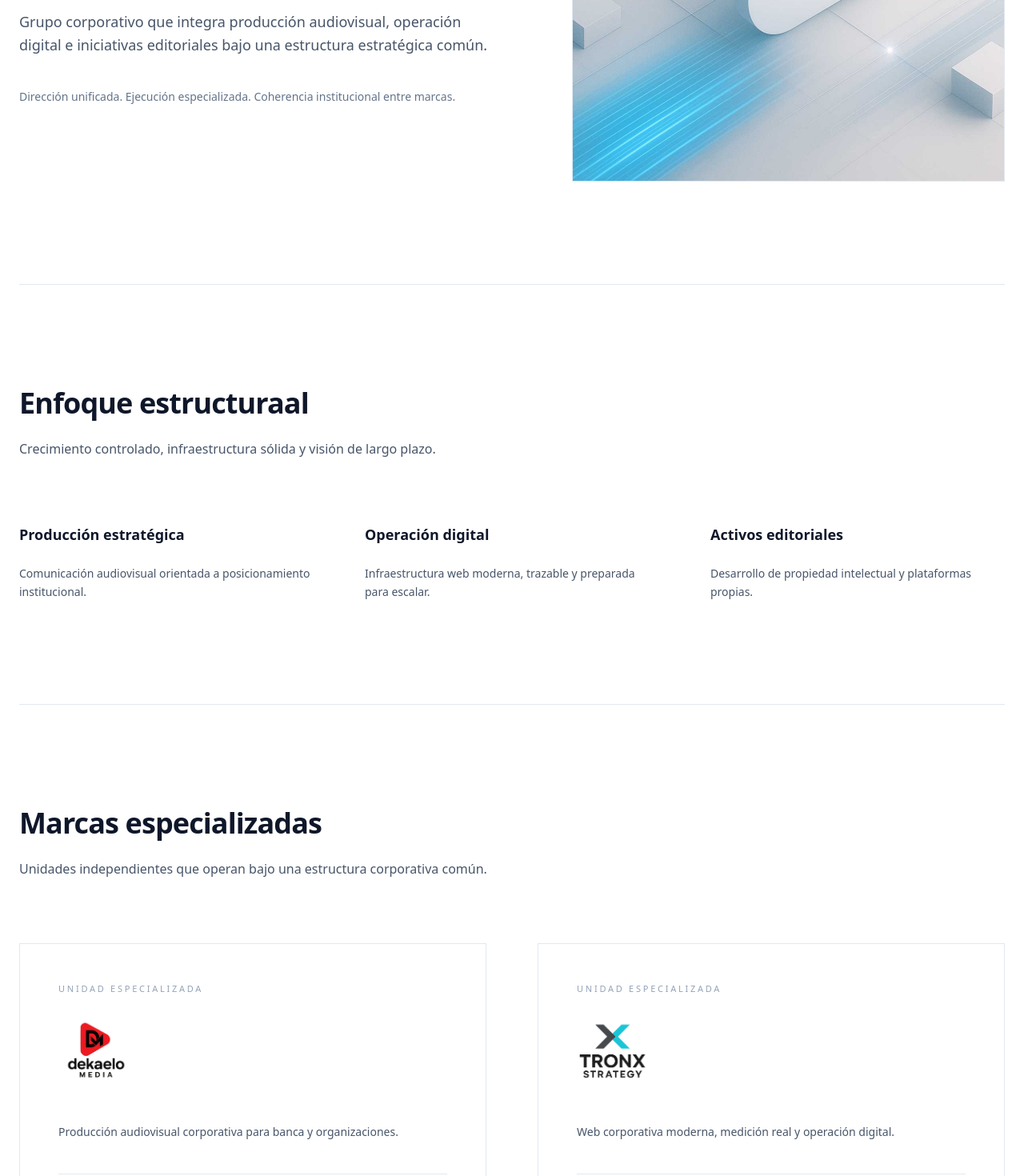
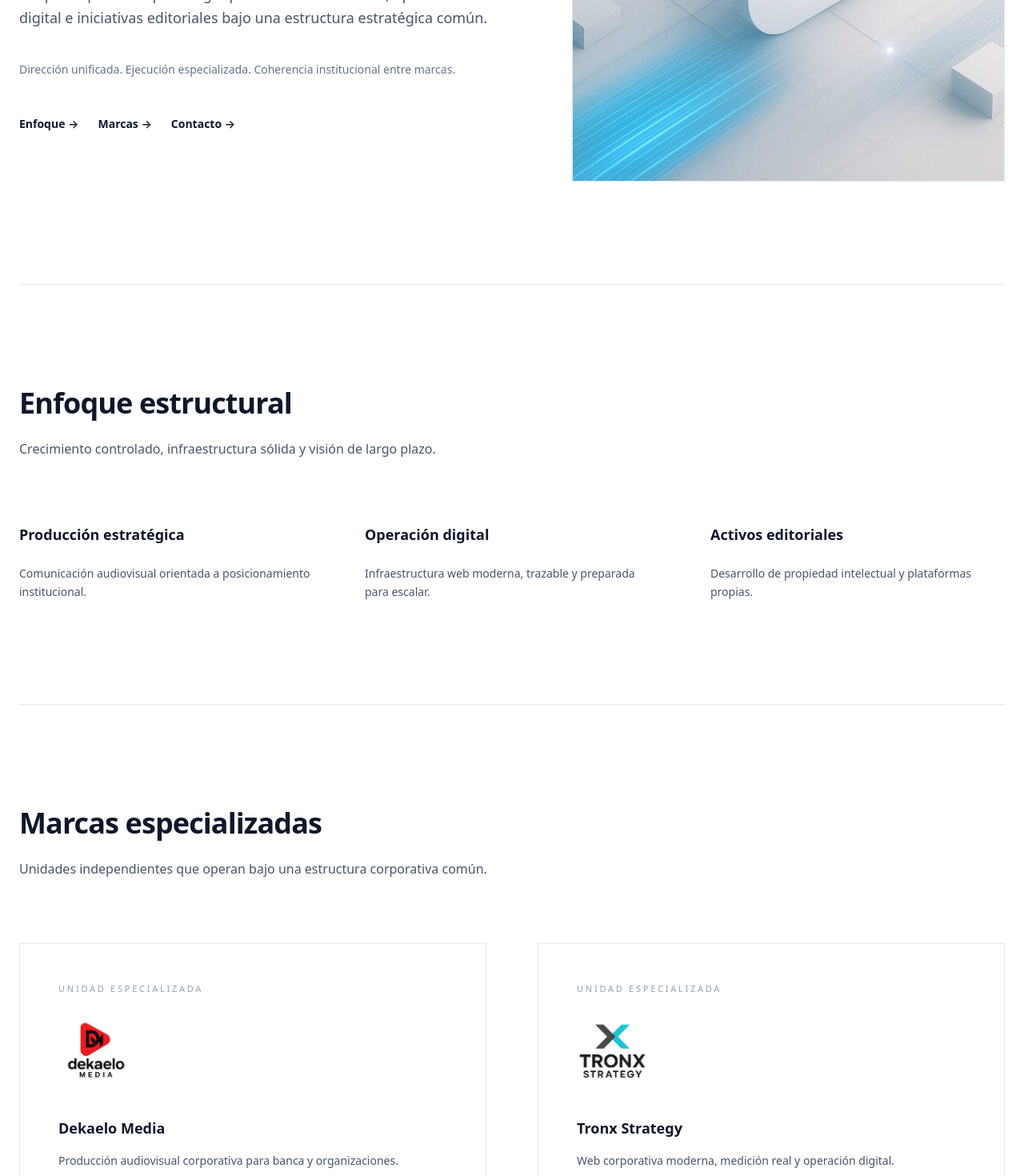
Before and after one commit to TronxGroup/tronxgroup, a Next.js app: page / in a window 1280 px wide. Shown: the part 480-1950 px from the top of the page at 80% size. Built offline with nearby package versions, Linux system fonts and the light colour scheme.

Commit message:
Update page.tsx

```diff
--- a/app/page.tsx
+++ b/app/page.tsx
@@ -76,6 +76,7 @@ function SocialIcons({ socials }: { socials?: Social[] }) {
           rel="noopener noreferrer"
           aria-label={s.label}
           className="hover:text-slate-900 transition"
+          title={s.label}
         >
           {s.icon}
         </a>
@@ -91,41 +92,47 @@ function Divider() {
 /* ================= BRAND BLOCK ================= */
 
 function BrandBlock({
+  title,
   description,
   url,
   socials,
   logo,
 }: {
+  title: string;
   description: string;
   url: string;
   socials: Social[];
   logo: string;
 }) {
   return (
-    <div className="border border-slate-200 p-12 bg-white">
-
+    <article className="border border-slate-200 p-12 bg-white">
       <p className="text-[11px] uppercase tracking-[0.25em] text-slate-400 mb-6">
         Unidad especializada
       </p>
 
-      <div className="relative h-24 w-full max-w-sm mb-10">
+      {/* Logo */}
+      <div className="relative h-24 w-full max-w-sm mb-8">
         <Image
           src={logo}
-          alt="Brand logo"
+          alt={`${title} logo`}
           fill
           className="object-contain object-left"
         />
       </div>
 
-      <p className="text-sm text-slate-600 leading-relaxed max-w-md">
+      {/* Texto */}
+      <h3 className="text-lg font-semibold text-slate-900">{title}</h3>
+
+      <p className="mt-4 text-sm text-slate-600 leading-relaxed max-w-md">
         {description}
       </p>
 
+      {/* Footer */}
       <div className="mt-10 flex items-center justify-between border-t border-slate-200 pt-6">
         <SmartLink href={url}>Visitar sitio →</SmartLink>
         <SocialIcons socials={socials} />
       </div>
-    </div>
+    </article>
   );
 }
 
@@ -150,15 +157,44 @@ export default function Home() {
             </h1>
 
             <p className="max-w-2xl text-lg text-slate-600 leading-relaxed">
-              Grupo corporativo que integra producción audiovisual,
-              operación digital e iniciativas editoriales bajo
-              una estructura estratégica común.
+              Grupo corporativo que integra producción audiovisual, operación
+              digital e iniciativas editoriales bajo una estructura estratégica común.
             </p>
 
             <p className="max-w-xl text-sm text-slate-500">
-              Dirección unificada. Ejecución especializada.
-              Coherencia institucional entre marcas.
+              Dirección unificada. Ejecución especializada. Coherencia institucional
+              entre marcas.
             </p>
+
+            {/* Links internos (anchors) */}
+            <nav className="pt-2">
+              <ul className="flex flex-wrap gap-x-6 gap-y-3 text-sm">
+                <li>
+                  <a
+                    href="#enfoque"
+                    className="font-semibold text-slate-900 hover:text-slate-600 transition"
+                  >
+                    Enfoque →
+                  </a>
+                </li>
+                <li>
+                  <a
+                    href="#marcas"
+                    className="font-semibold text-slate-900 hover:text-slate-600 transition"
+                  >
+                    Marcas →
+                  </a>
+                </li>
+                <li>
+                  <a
+                    href="#contacto"
+                    className="font-semibold text-slate-900 hover:text-slate-600 transition"
+                  >
+                    Contacto →
+                  </a>
+                </li>
+              </ul>
+            </nav>
           </div>
 
           <div className="relative overflow-hidden border border-slate-200">
@@ -177,14 +213,13 @@ export default function Home() {
         <Divider />
 
         {/* ENFOQUE ESTRUCTURAL */}
-        <section className="space-y-20">
+        <section id="enfoque" className="scroll-mt-32 space-y-20">
           <SectionHeader
-            title="Enfoque estructuraal"
+            title="Enfoque estructural"
             desc="Crecimiento controlado, infraestructura sólida y visión de largo plazo."
           />
 
           <div className="grid gap-16 md:grid-cols-3">
-
             <div className="space-y-6">
               <h3 className="text-lg font-semibold text-slate-900">
                 Producción estratégica
@@ -211,22 +246,21 @@ export default function Home() {
                 Desarrollo de propiedad intelectual y plataformas propias.
               </p>
             </div>
-
           </div>
         </section>
 
         <Divider />
 
         {/* MARCAS */}
-        <section className="space-y-20">
+        <section id="marcas" className="scroll-mt-32 space-y-20">
           <SectionHeader
             title="Marcas especializadas"
             desc="Unidades independientes que operan bajo una estructura corporativa común."
           />
 
           <div className="grid gap-16 md:grid-cols-2">
-
             <BrandBlock
+              title="Dekaelo Media"
               description="Producción audiovisual corporativa para banca y organizaciones."
               url="https://www.dekaelomedia.com"
               logo="/tronxgroup_logo_dekaelomedia.png"
@@ -245,6 +279,7 @@ export default function Home() {
             />
 
             <BrandBlock
+              title="Tronx Strategy"
               description="Web corporativa moderna, medición real y operación digital."
               url="https://www.tronxstrategy.com"
               logo="/tronxgroup_logo_tronxstrategy.png"
@@ -263,6 +298,7 @@ export default function Home() {
             />
 
             <BrandBlock
+              title="Tronx TV"
               description="Desarrollo de formatos audiovisuales y plataformas culturales."
               url="https://www.tronxtv.com"
               logo="/tronxgroup_logo_tronxtv.png"
@@ -291,6 +327,7 @@ export default function Home() {
             />
 
             <BrandBlock
+              title="SANRAVAL"
               description="Plataforma territorial del eje Santiago–Rancagua–Valparaíso."
               url="https://www.sanraval.cl"
               logo="/tronxgroup_logo_sanraval.png"
@@ -307,14 +344,13 @@ export default function Home() {
                 },
               ]}
             />
-
           </div>
         </section>
 
         <Divider />
 
         {/* CONTACTO */}
-        <section className="space-y-10">
+        <section id="contacto" className="scroll-mt-32 space-y-10">
           <SectionHeader
             title="Contacto corporativo"
             desc="Coordinación institucional y consultas estratégicas."
@@ -325,7 +361,7 @@ export default function Home() {
               Correo:{" "}
               <a
                 href="mailto:info@tronxgroup.com"
-                className="font-semibold text-slate-900"
+                className="font-semibold text-slate-900 hover:text-slate-600 transition"
               >
                 info@tronxgroup.com
               </a>
@@ -337,7 +373,7 @@ export default function Home() {
                 href="https://wa.me/56920080031"
                 target="_blank"
                 rel="noopener noreferrer"
-                className="font-semibold text-slate-900"
+                className="font-semibold text-slate-900 hover:text-slate-600 transition"
               >
                 +56 9 2008 0031
               </a>
@@ -347,8 +383,17 @@ export default function Home() {
               Tronx Group SpA es la razón social de facturación.
             </p>
           </div>
+
+          {/* Volver arriba (discreto) */}
+          <div className="pt-6">
+            <a
+              href="#top"
+              className="text-sm font-semibold text-slate-900 hover:text-slate-600 transition"
+            >
+              Volver arriba →
+            </a>
+          </div>
         </section>
-
       </div>
     </main>
   );
```
